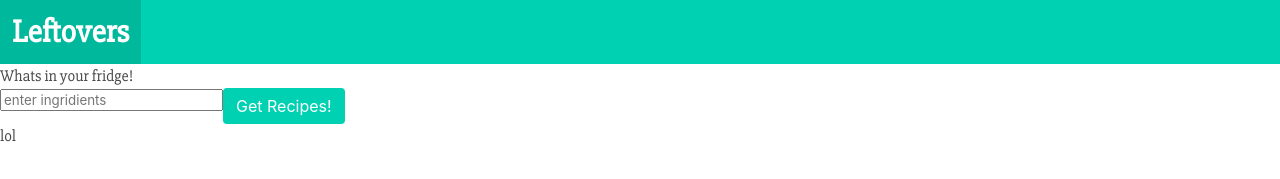
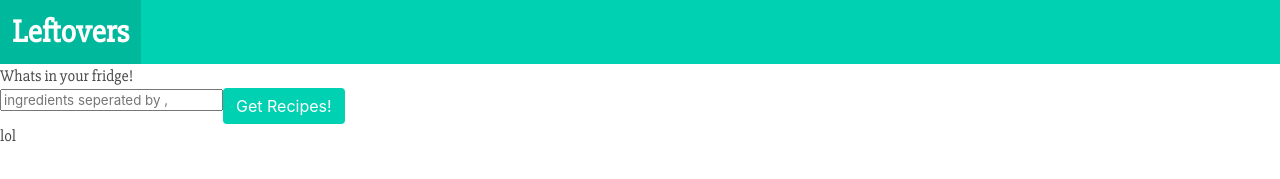
Before and after one commit to japsuchiha/Leftovers, a React (Create React App) app: page /Recipes in a window 1280 px wide. Shown: the top 179 px of the page. Built offline with nearby package versions, Linux system fonts and the light colour scheme.

Commit message:
added data

```diff
--- a/src/components/AddInput.js
+++ b/src/components/AddInput.js
@@ -2,29 +2,21 @@ import React, { Component } from 'react';
 export default class AddInput extends React.Component {
     constructor(props){
         super(props);
-        this.state = {
-            ingredients : []
-        }
         this.handleInput = this.handleInput.bind(this);
     }
     handleInput = (e) =>{
         e.preventDefault();
         let val = e.target.option.value;
-        this.props.handleInputOption(val);
-        this.setState((prevState)=>{
-            prevState.ingredients.push(val);
-            return({
-            ingredients : prevState.ingredients
-            })
-        })
-        console.log(this.state)
+        val = val.replace(',',"%2C")
+        this.props.getData(val);
+        e.target.option.value = ""
     }
     render(){
         return(
             <div>
             <h1>Whats in your fridge!</h1>
             <form onSubmit={this.handleInput}>
-            <input className="fridge-input" type="text" placeholder="enter ingridients" name="option"/>
+            <input className="fridge-input" type="text" placeholder="ingredients seperated by ," name="option"/>
             <button className="button is-primary">Get Recipes!</button>
             </form>
             </div>
--- a/src/components/DataOut.js
+++ b/src/components/DataOut.js
@@ -1,20 +1,21 @@
 import React, { Component } from 'react';
 
-let key = "M3VXrC1jhUmshKUT8csJaRthqGvMp19tRj1jsnNuuOUlueBjxB";
-let host = "spoonacular-recipe-food-nutrition-v1.p.mashape.com";
 export default class DataOut extends React.Component{
-    constructor(props){
-        super(props)
-        this.state = {
-        }
-    }
     render(){
-        return(
-            <div>
-            <table>
-            lol
-            </table>
-            </div>
-        )
-    }
+        console.log(this.props.data)
+       if(this.props.data){
+           return(
+                this.props.data.map((obj)=>{
+                    return(
+                        <li key={obj.id}>{obj.title}</li>
+                    )
+                })
+           )
+       }
+       else{
+           return(
+               <p>lol</p>
+           )
+       }
 }
+}
--- a/src/pageComponents/Fridge.js
+++ b/src/pageComponents/Fridge.js
@@ -3,29 +3,47 @@ import React, { Component } from 'react';
 import AddInput from '../components/AddInput';
 import DataOut from '../components/DataOut';
 
+
+
 export default class Fridge extends Component {
     constructor(props){
         super(props);
-        this.state={
-            parameters :[]
+        this.state = {
+            data : ""
         }
+        this.getData = this.getData.bind(this);
     }
-    handleInputOption = (option) =>{
-        this.setState((prevState)=>{
-            prevState.parameters.push(option);
-            return(
-                {
-                    parameters : prevState.parameters
+
+   getData(ingredients){
+    let key = "M3VXrC1jhUmshKUT8csJaRthqGvMp19tRj1jsnNuuOUlueBjxB";
+    let host = "spoonacular-recipe-food-nutrition-v1.p.mashape.com";
+    let header = new Headers({
+        'Accept':'application/json',
+        "X-Mashape-Key": key,
+        "X-Mashape-Host": host
+    });
+        let url = `https://spoonacular-recipe-food-nutrition-v1.p.mashape.com/recipes/findByIngredients?ingredients=${ingredients}&number=5&ranking=1`
+        let req = new Request(url,{
+            method: 'GET',
+            headers: header
+        })
+
+        fetch(req)
+        .then((response)=>(
+            response.json()
+        )).then((json)=>{
+            this.setState(()=>{
+                return{
+                    data: json
                 }
-            )
+            })
         })
-        console.log(this.state);
-    }
+   }
     render(){
       return(
         <div>
-        <AddInput handleInputOption={this.handleInputOption}/>
-        <DataOut/>
+        <AddInput getData ={this.getData}/>
+        <DataOut data={this.state.data}/>
         </div>
       )
     }
```
